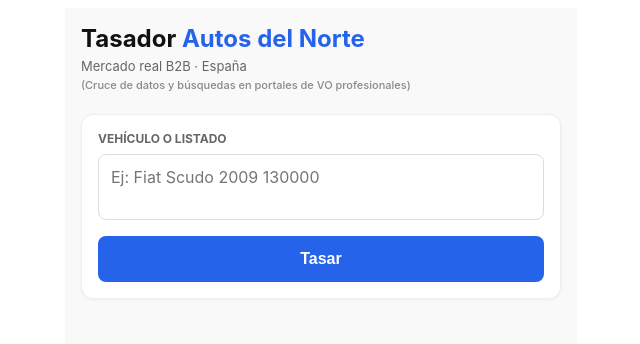
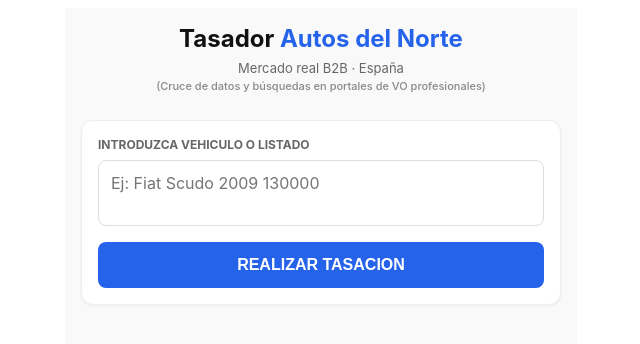
Before and after one commit to Zabalain/tasador, a Next.js app: page / in a window 1280 px wide. Shown: the top 344 px of the page, without its empty margins (319-959 px from the left). Built offline with nearby package versions, Linux system fonts and the light colour scheme.

Commit message:
Update page.js

```diff
--- a/app/page.js
+++ b/app/page.js
@@ -50,7 +50,6 @@
     setError('');
   };
 
-  // Lógica de colores completa para la tarjeta de rotación
   const obtenerEstilosRotacion = (rotacion) => {
     switch (rotacion) {
       case 'ALTA':
@@ -69,14 +68,14 @@
   return (
     <div style={{ maxWidth: '480px', margin: '0 auto', padding: '16px', fontFamily: '-apple-system, BlinkMacSystemFont, "Segoe UI", Roboto, sans-serif', backgroundColor: '#f9f9f9', minHeight: '100vh' }}>
 
-      {/* Cabecera optimizada con referencia a portales */}
-      <div style={{ marginBottom: '20px' }}>
-        <h1 style={{ fontSize: '24px', fontWeight: 'bold', margin: '0 0 4px 0', color: '#111' }}>
+      {/* Cabecera y subtítulos CENTRADOS */}
+      <div style={{ marginBottom: '25px', textAlign: 'center' }}>
+        <h1 style={{ fontSize: '24px', fontWeight: 'bold', margin: '0 0 6px 0', color: '#111' }}>
           Tasador <span style={{ color: '#2563eb' }}>Autos del Norte</span>
         </h1>
         <p style={{ fontSize: '13px', color: '#666', margin: 0, lineHeight: '1.4' }}>
           Mercado real B2B · España <br />
-          <span style={{ fontSize: '11px', color: '#888', fontWeight: '500' }}>
+          <span style={{ fontSize: '11px', color: '#888', fontWeight: '500', display: 'block', marginTop: '2px' }}>
             (Cruce de datos y búsquedas en portales de VO profesionales)
           </span>
         </p>
@@ -84,7 +83,9 @@
 
       {/* Formulario */}
       <div style={{ backgroundColor: '#fff', padding: '16px', borderRadius: '12px', boxShadow: '0 1px 3px rgba(0,0,0,0.05)', border: '1px solid #eee', marginBottom: '16px' }}>
-        <label style={{ display: 'block', fontSize: '12px', fontWeight: 'bold', color: '#666', textTransform: 'uppercase', marginBottom: '8px' }}>Vehículo o Listado</label>
+        <label style={{ display: 'block', fontSize: '12px', fontWeight: 'bold', color: '#666', textTransform: 'uppercase', marginBottom: '8px' }}>
+          INTRODUZCA VEHICULO O LISTADO
+        </label>
         <form onSubmit={handleTasar}>
           <textarea
             value={query}
@@ -98,7 +99,7 @@
             disabled={loading}
             style={{ width: '100%', padding: '14px', backgroundColor: loading ? '#e2e8f0' : '#2563eb', color: loading ? '#94a3b8' : '#fff', border: 'none', borderRadius: '8px', fontSize: '16px', fontWeight: 'bold', cursor: 'pointer' }}
           >
-            {loading ? '🔄 Analizando mercado...' : 'Tasar'}
+            {loading ? '🔄 Analizando mercado...' : 'REALIZAR TASACION'}
           </button>
         </form>
       </div>
@@ -184,12 +185,12 @@
             {data.resumen}
           </div>
 
-          {/* Botón Nueva Tasación */}
+          {/* Botón NUEVA TASACIÓN (Mismo formato azul corporativo que el botón principal) */}
           <button
             onClick={handleNuevaTasacion}
-            style={{ width: '100%', padding: '12px', backgroundColor: '#f3f4f6', color: '#374151', border: '1px solid #d1d5db', borderRadius: '8px', fontSize: '14px', fontWeight: 'bold', cursor: 'pointer', marginBottom: '20px', display: 'flex', alignItems: 'center', justifyContent: 'center', gap: '6px' }}
+            style={{ width: '100%', padding: '14px', backgroundColor: '#2563eb', color: '#fff', border: 'none', borderRadius: '8px', fontSize: '16px', fontWeight: 'bold', cursor: 'pointer', marginBottom: '20px', display: 'flex', alignItems: 'center', justifyContent: 'center', gap: '6px' }}
           >
-            🔄 Realizar otra tasación
+            🔄 REALIZAR OTRA TASACION
           </button>
         </div>
       )}
```
